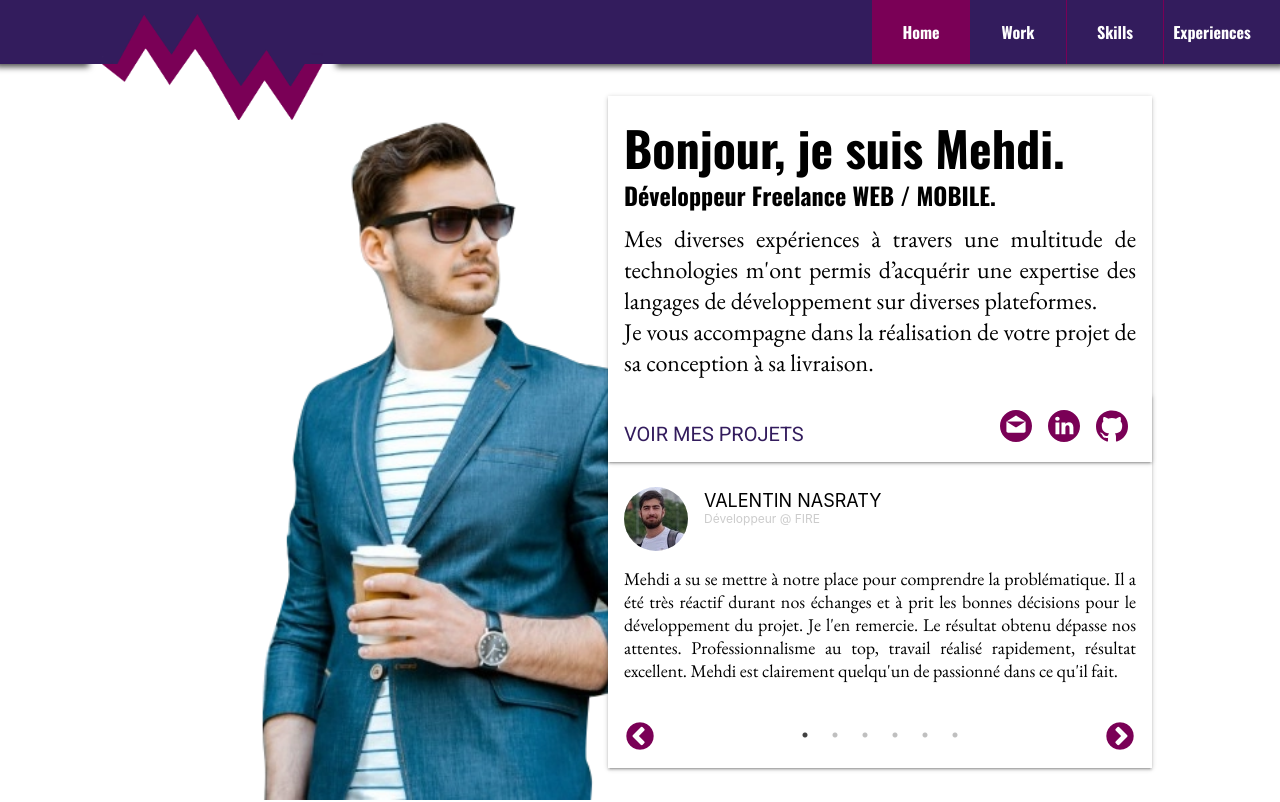
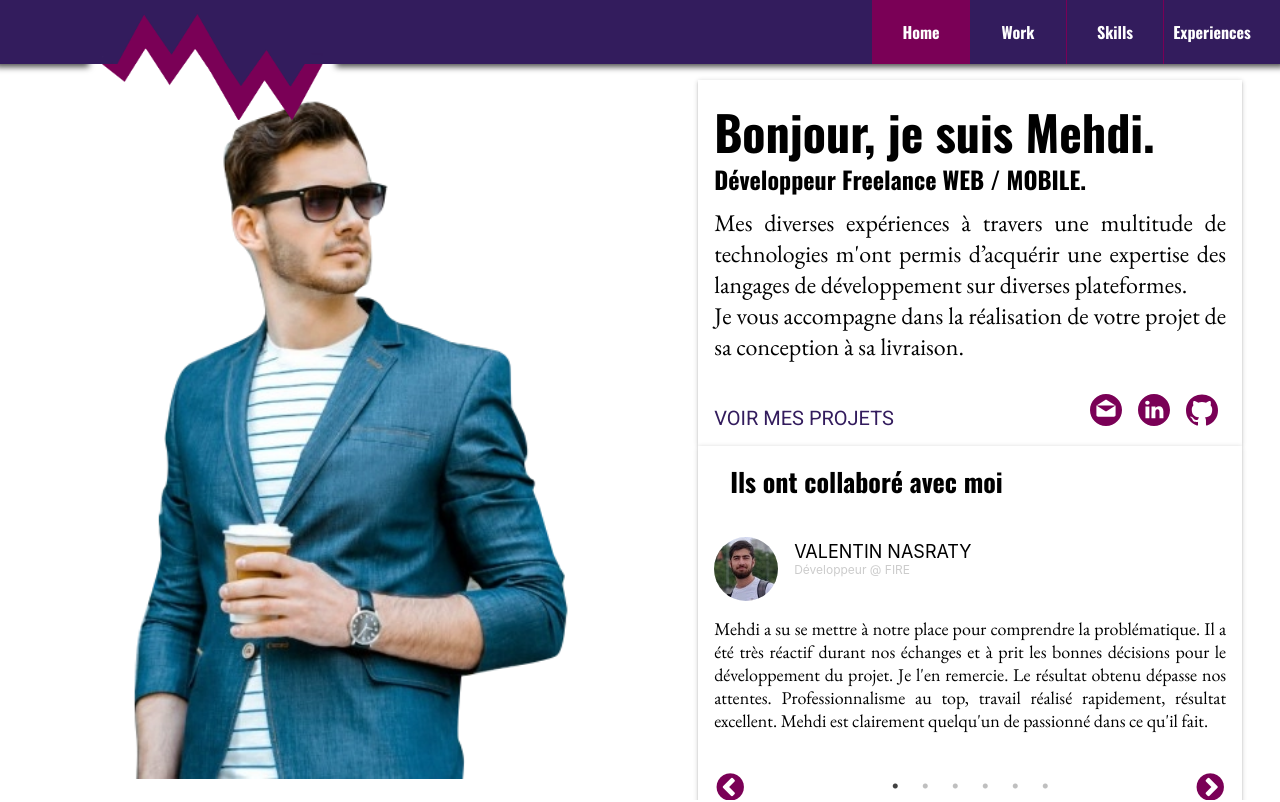
Before and after one commit to mehdidotcafe/mehdi.cafe, a React (Create React App) app: page / in a window 1280 px wide. Before the commit this address led to /skills. Shown: the top 802 px of the page. Built offline with nearby package versions, Linux system fonts and the light colour scheme.

Commit message:
Fix scroller

```diff
--- a/src/App.css
+++ b/src/App.css
@@ -22,15 +22,6 @@
   color: #61dafb;
 }
 
-@keyframes App-logo-spin {
-  from {
-    transform: rotate(0deg);
-  }
-  to {
-    transform: rotate(360deg);
-  }
+#content {
+  height: 100vh;
 }
-
-* {
-    -webkit-overflow-scrolling: touch;
-}
--- a/src/Header.css
+++ b/src/Header.css
@@ -3,16 +3,15 @@
 #header {
   top: 0;
   left: 0;
-  position: fixed;
-  min-width: 100vw;
-  max-width: 100vw;
+  position: absolute;
+  width: 100%;
   height: 64px;
+  min-height: 64px;
   display: flex;
   flex-direction: row;
   align-items: flex-end;
   overflow-y: visible;
   z-index: 999;
-  transform: translateZ(0);
   display: block;
 }
 
--- a/src/component/Scroller.js
+++ b/src/component/Scroller.js
@@ -1,6 +1,4 @@
 import React, {Component} from 'react'
-
-import WindowSize from '../WindowSize'
 
 class Scroller extends Component {
   index = 0
@@ -29,19 +27,21 @@ class Scroller extends Component {
 
     this.onScroll = this.onScroll.bind(this)
 
-    this.container = this.props.container || document.querySelector('html')
+    //this.container = this.containerRef.current
+    //console.log(props.container)
   }
 
   bindListener() {
-    window.addEventListener('scroll', this.onScroll)
+    //console.log(this.containerRef.current)
+    //this.containerRef.current.addEventListener('scroll', this.onScroll)
   }
 
   unbindListener() {
-    window.removeEventListener('scroll', this.onScroll)
+    //this.containerRef.current.removeEventListener('scroll', this.onScroll)
   }
 
   getContainerScrollTop() {
-    return this.container.scrollTop || window.pageYOffset || document.documentElement.scrollTop
+    return this.containerRef.current.scrollTop || window.pageYOffset || document.documentElement.scrollTop
   }
 
   getScrollDirection() {
@@ -61,13 +61,11 @@ class Scroller extends Component {
       const elementRect = element.getBoundingClientRect()
 
       this.isScrolling = true
-      if (!WindowSize.isSafari()) {
-        window.scrollBy({
-          behavior: isSmooth ? 'smooth' : 'auto',
-          left: 0,
-          top: elementRect.top
-        })
-      }
+      this.containerRef.current.scrollBy({
+        behavior: isSmooth ? 'smooth' : 'auto',
+        left: 0,
+        top: elementRect.top
+      })
 
       if (this.scrollInterval) {
         window.clearInterval(this.scrollInterval)
@@ -93,7 +91,7 @@ class Scroller extends Component {
       var currentElement = this.sectionRefs[this.index].current.getBoundingClientRect()
       var nextElement = this.sectionRefs[nextIndex].current.getBoundingClientRect()
 
-      if ((scrollDirectionCoeff === 1 && currentElement.top + currentElement.height < this.container.clientHeight) ||
+      if ((scrollDirectionCoeff === 1 && currentElement.top + currentElement.height < this.containerRef.current.clientHeight) ||
       (scrollDirectionCoeff === -1 && nextElement.top + nextElement.height >= 0)) {
         e.preventDefault()
         e.stopPropagation()
@@ -126,9 +124,9 @@ class Scroller extends Component {
 
   render() {
     return (
-      <span ref={this.containerRef}>
+      <div ref={this.containerRef} style={{height: this.props.height, maxHeight: this.props.height, overflow: 'auto'}} onScroll={this.onScroll.bind(this)}>
         { this.sections.map(child => child) }
-      </span>
+      </div>
     )
   }
 }
--- a/src/pages/Landing.css
+++ b/src/pages/Landing.css
@@ -1,8 +1,8 @@
 .landing-avatar-image {
-  position: absolute;
-  bottom: 0;
+  align-self: flex-end;
   height: 85vh;
-  left: 256px;
+  margin-left: 128px;
+  margin-right: 128px;
   /* left: calc(50vw - (478px / 2)); */
 }
 
@@ -40,13 +40,8 @@
 }
 
 .landing-container .main-text-container {
-  position: absolute;
-  right: 128px;
-  top: 96px;
-  z-index: 3;
   max-width: 40vw;
   padding: 16px;
-  /* border-radius: 5px; */
   box-shadow: 0 2px 2px 0 rgba(0,0,0,0.14), 0 3px 1px -2px rgba(0,0,0,0.12), 0 1px 5px 0 rgba(0,0,0,0.2);
   background-color: white;
 }
@@ -54,9 +49,6 @@
 .landing-container .recommendation-slider-container {
   box-shadow: 0 2px 2px 0 rgba(0,0,0,0.14), 0 3px 1px -2px rgba(0,0,0,0.12), 0 1px 5px 0 rgba(0,0,0,0.2);
   background-color: white;
-  position: absolute;
-  right: 128px;
-  bottom: 32px;
   max-width: 40vw;
   padding: 16px;
 
@@ -99,3 +91,9 @@
 .media-container-row {
   margin-top: 32px;
 }
+
+.landing-container .info-container {
+  z-index: 3;
+  margin-top: 16px;
+  margin-right: 32px;
+}
--- a/src/pages/Landing.js
+++ b/src/pages/Landing.js
@@ -28,7 +28,8 @@ class Landing extends BasicPage {
     return (
       <div>
         <div className="landing-container">
-            <div className="text-container">
+            <Image src="/images-webp/me-transparent-2.png" className="landing-avatar-image" alt="Mehdi Meddour"/>
+            <div className="info-container">
               <div className="main-text-container">
                 <p className="first-text">Bonjour, je suis Mehdi.</p>
                 <h1>Développeur Freelance WEB / MOBILE.</h1>
@@ -40,10 +41,9 @@ class Landing extends BasicPage {
                   <Medias className="bp-large"></Medias>
                 </Row>
               </div>
-            </div>
-            <Image src="/images-webp/me-transparent-2.png" className="landing-avatar-image" alt="Mehdi Meddour"/>
-            <div className="recommendation-slider-container">
-              <RecommendationSlider recommendations={RecommendationService.get()}/>
+              <div className="recommendation-slider-container">
+                <RecommendationSlider recommendations={RecommendationService.get()}/>
+              </div>
             </div>
         </div>
       </div>
--- a/src/pages/MainScrollPage.js
+++ b/src/pages/MainScrollPage.js
@@ -23,7 +23,7 @@ class MainScrollPage extends Component {
 
   render() {
     return (
-      <Scroller onScroll={this.onScroll.bind(this)} index={pageIds.indexOf(Location.pathname())}>
+      <Scroller onScroll={this.onScroll.bind(this)} index={pageIds.indexOf(Location.pathname())} height="100vh">
         <div id="scroll-home-container" className="children">
           <LandingPage/>
         </div>
```
Also changed, not shown: src/router/MainRouter.js (indentation only).
